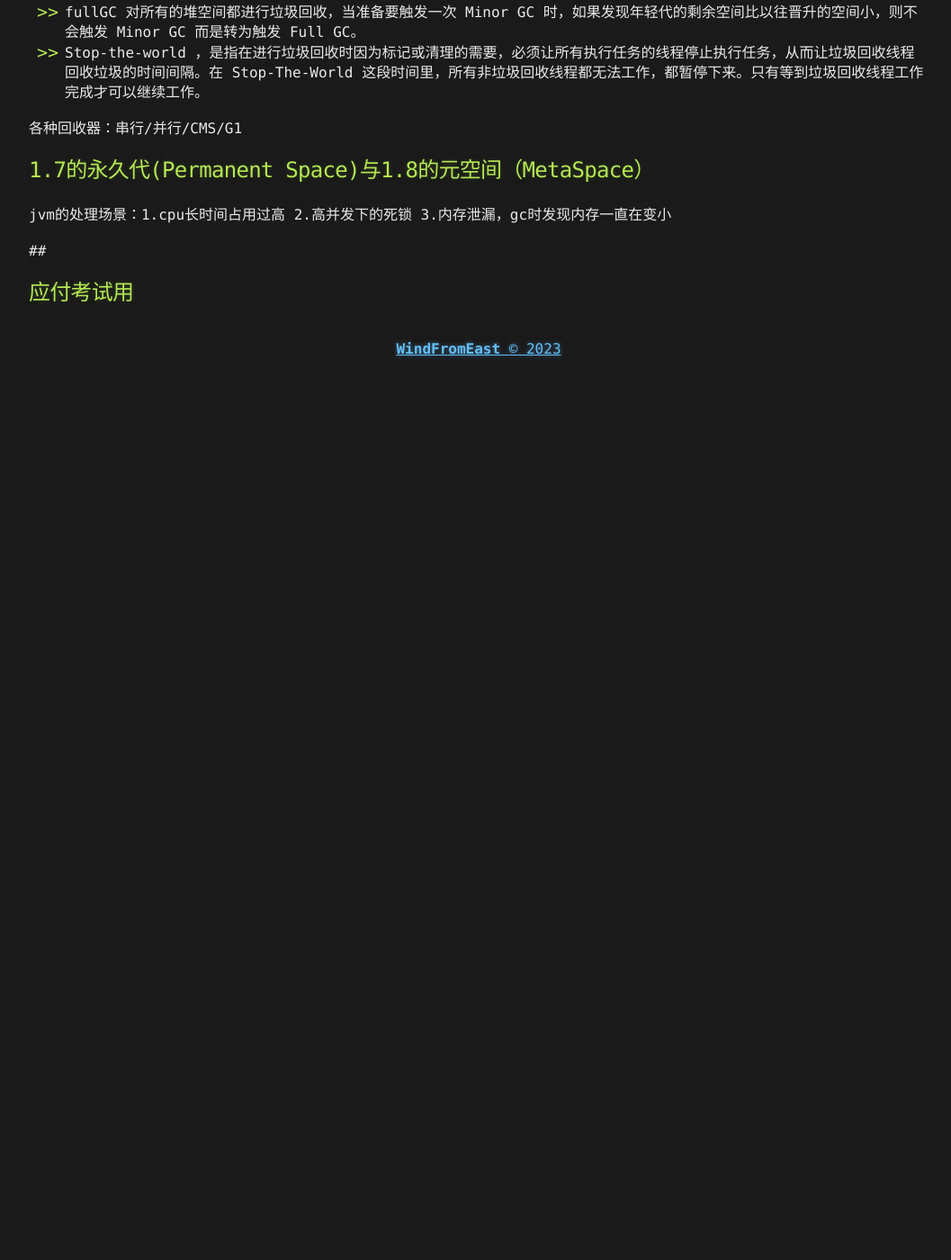
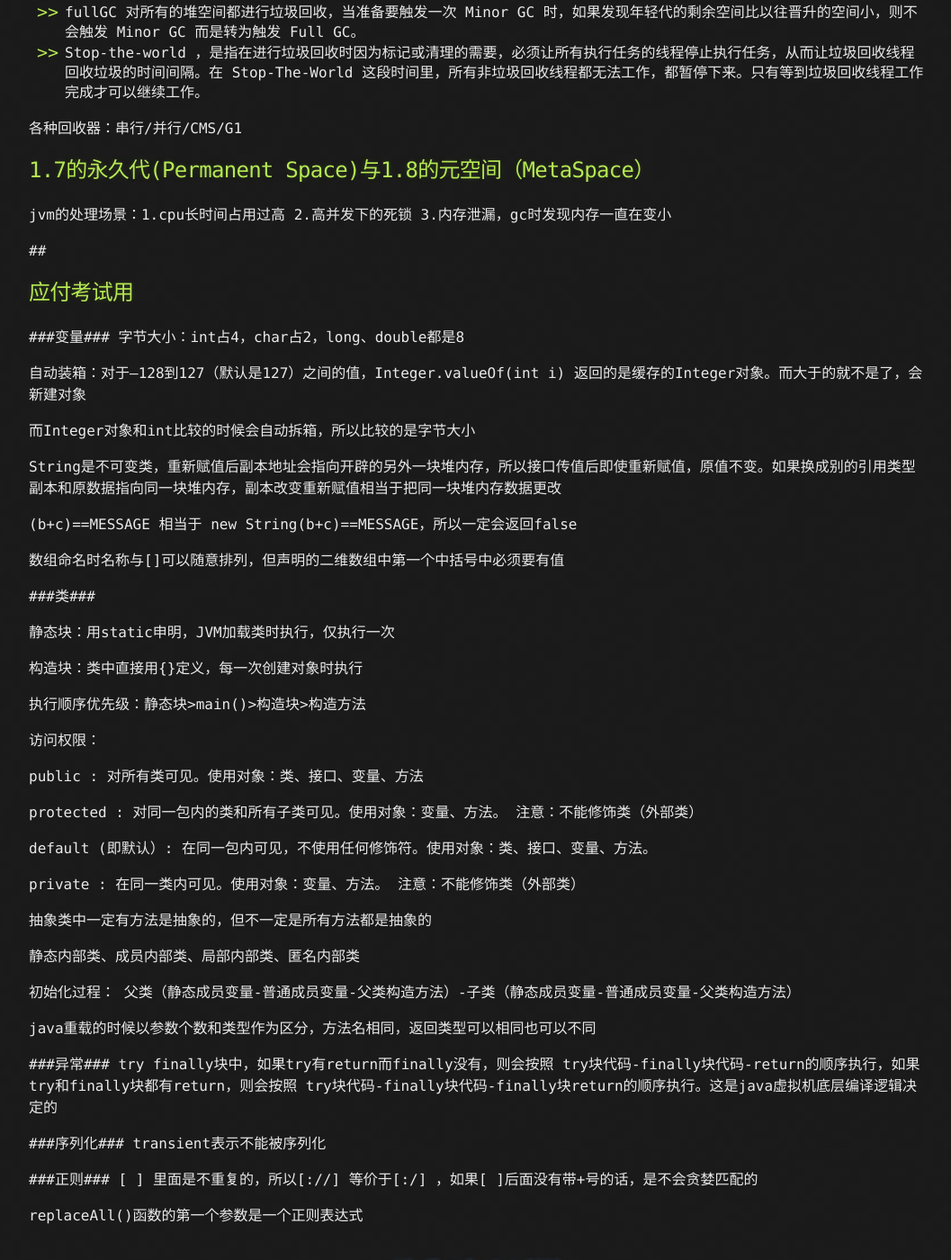
Before and after one commit to Purevessel/Purevessel.github.io, a Jekyll site: the page built from _posts/2022-11-26-java.md, in a window 1280 px wide and 1400 px high, scrolled down 1915 px. Shown: the whole window at 90% size, without its empty margins (108-1165 px from the left). Built offline with Jekyll 4.4.1, drawn with Linux system fonts in a browser that asks for light colours; before the commit the page ends 2328 px from its top, so only the background shows below that.

Commit message:
2023/6/15 update

```diff
--- a/_posts/2022-11-26-java.md
+++ b/_posts/2022-11-26-java.md
@@ -73,3 +73,56 @@ jvm的处理场景：1.cpu长时间占用过高 2.高并发下的死锁 3.内存
 
 ##
 ## 应付考试用 ##
+
+###变量###
+字节大小：int占4，char占2，long、double都是8
+
+自动装箱：对于–128到127（默认是127）之间的值，Integer.valueOf(int i) 返回的是缓存的Integer对象。而大于的就不是了，会新建对象
+
+而Integer对象和int比较的时候会自动拆箱，所以比较的是字节大小
+
+String是不可变类，重新赋值后副本地址会指向开辟的另外一块堆内存，所以接口传值后即使重新赋值，原值不变。如果换成别的引用类型副本和原数据指向同一块堆内存，副本改变重新赋值相当于把同一块堆内存数据更改
+
+(b+c)==MESSAGE 相当于 new String(b+c)==MESSAGE，所以一定会返回false
+
+数组命名时名称与[]可以随意排列，但声明的二维数组中第一个中括号中必须要有值
+
+###类###
+
+静态块：用static申明，JVM加载类时执行，仅执行一次
+
+构造块：类中直接用{}定义，每一次创建对象时执行
+
+执行顺序优先级：静态块>main()>构造块>构造方法
+
+访问权限：
+
+public : 对所有类可见。使用对象：类、接口、变量、方法
+
+protected : 对同一包内的类和所有子类可见。使用对象：变量、方法。 注意：不能修饰类（外部类）
+
+default (即默认）: 在同一包内可见，不使用任何修饰符。使用对象：类、接口、变量、方法。
+
+private : 在同一类内可见。使用对象：变量、方法。 注意：不能修饰类（外部类）
+
+抽象类中一定有方法是抽象的，但不一定是所有方法都是抽象的
+
+静态内部类、成员内部类、局部内部类、匿名内部类
+
+初始化过程：
+父类（静态成员变量-普通成员变量-父类构造方法）-子类（静态成员变量-普通成员变量-父类构造方法）
+
+java重载的时候以参数个数和类型作为区分，方法名相同，返回类型可以相同也可以不同
+
+###异常###
+try finally块中，如果try有return而finally没有，则会按照 try块代码-finally块代码-return的顺序执行，如果try和finally块都有return，则会按照 try块代码-finally块代码-finally块return的顺序执行。这是java虚拟机底层编译逻辑决定的
+
+
+###序列化###
+transient表示不能被序列化
+
+
+###正则###
+[ ] 里面是不重复的，所以[://] 等价于[:/] ，如果[ ]后面没有带+号的话，是不会贪婪匹配的
+
+replaceAll()函数的第一个参数是一个正则表达式
```
Also changed, not shown: _posts/2022-9-3-Ardennes.md (+7 -1 lines), _posts/2023-6-10-IronKingdom.md (added, +7 -0 lines).
